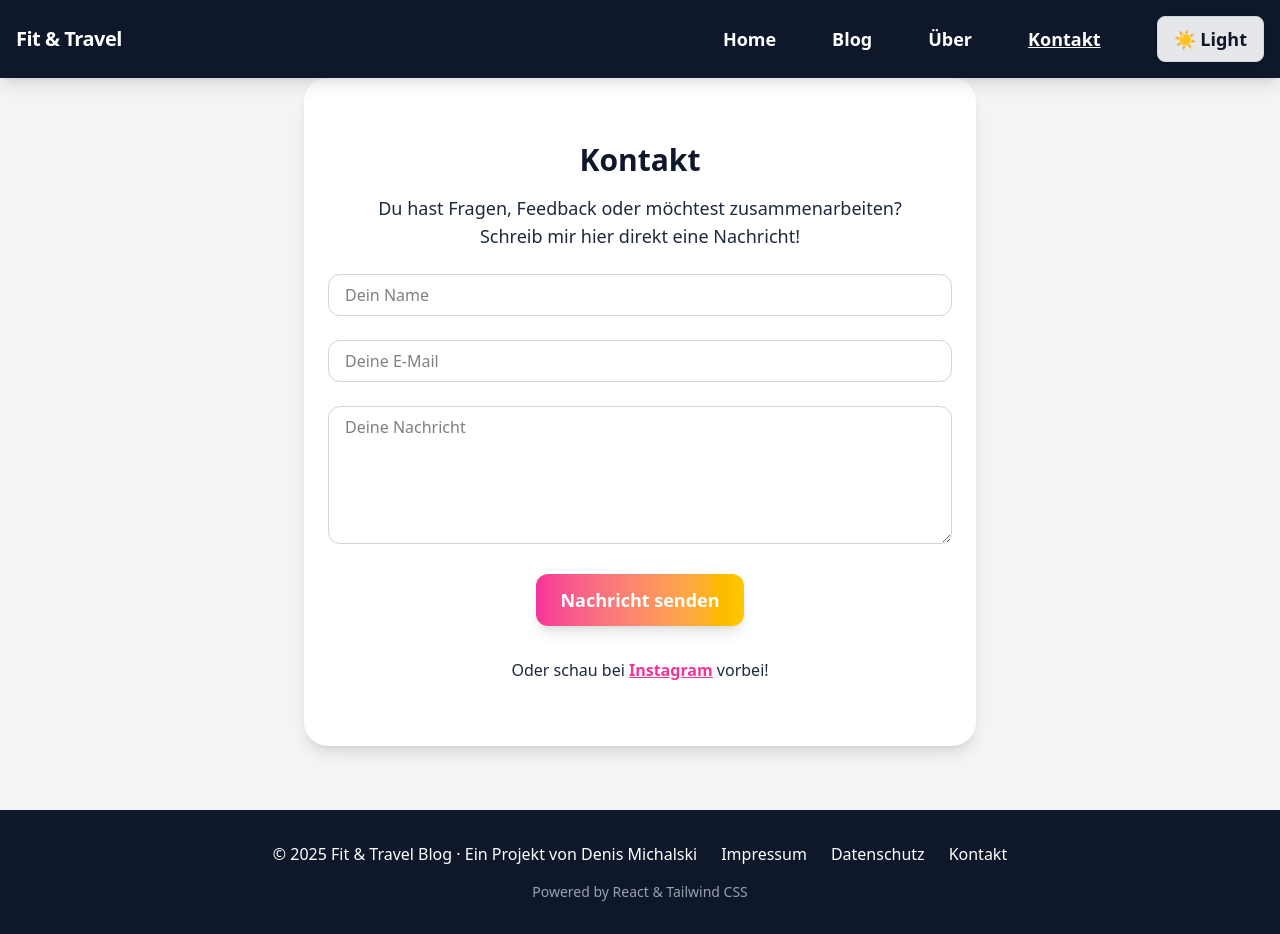
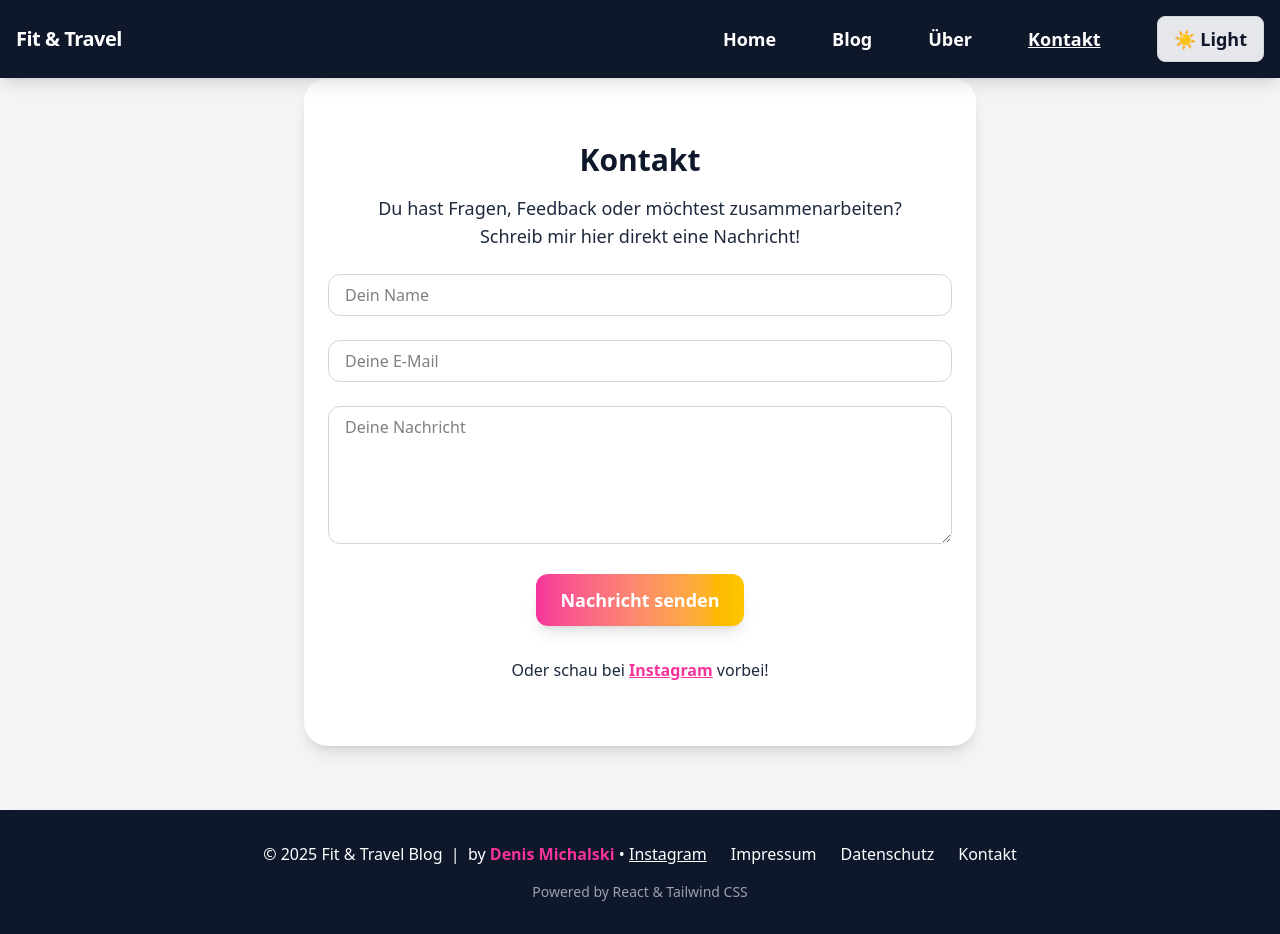
Before and after one commit to DenisMichalski/fitandtravel-blog, a React (Vite) app: page /kontakt in a window 1280 px wide. Built offline with nearby package versions, Linux system fonts and the light colour scheme.

Commit message:
Footer verbessert

```diff
--- a/src/components/Footer.jsx
+++ b/src/components/Footer.jsx
@@ -4,7 +4,19 @@ function Footer() {
   return (
     <footer className='bg-slate-900 text-white text-center py-8 mt-16 shadow-lg'>
       <div className='flex flex-col md:flex-row justify-center items-center gap-6'>
-        <span>&copy; {new Date().getFullYear()} Fit &amp; Travel Blog · Ein Projekt von Denis Michalski</span>
+        <div>
+          © 2025 Fit & Travel Blog &nbsp;|&nbsp;
+          by <span className="font-bold text-pink-500">Denis Michalski</span>
+          &nbsp;•&nbsp;
+          <a
+            href="https://www.instagram.com/fitandtravelblog/"
+            target="_blank"
+            rel="noopener noreferrer"
+            className="underline hover:text-yellow-400"
+          >
+            Instagram
+          </a>
+        </div>
 
         <Link
           to='/impressum'
```
